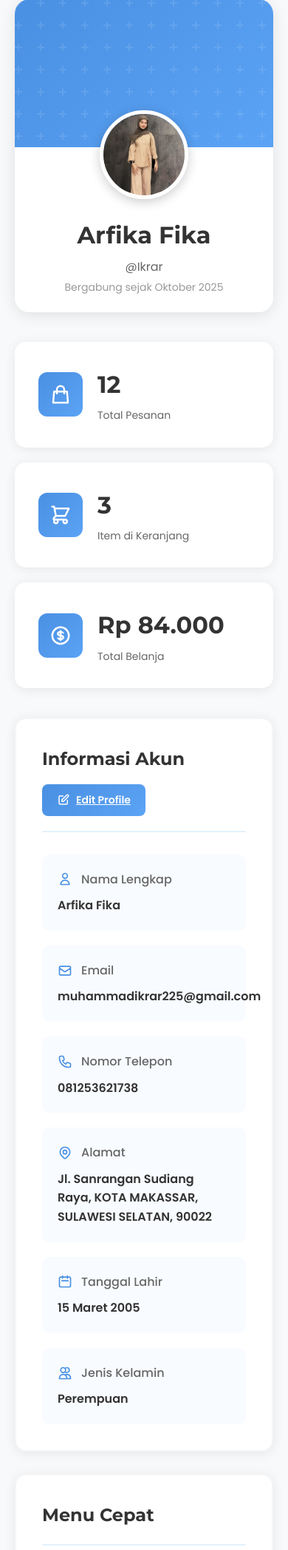
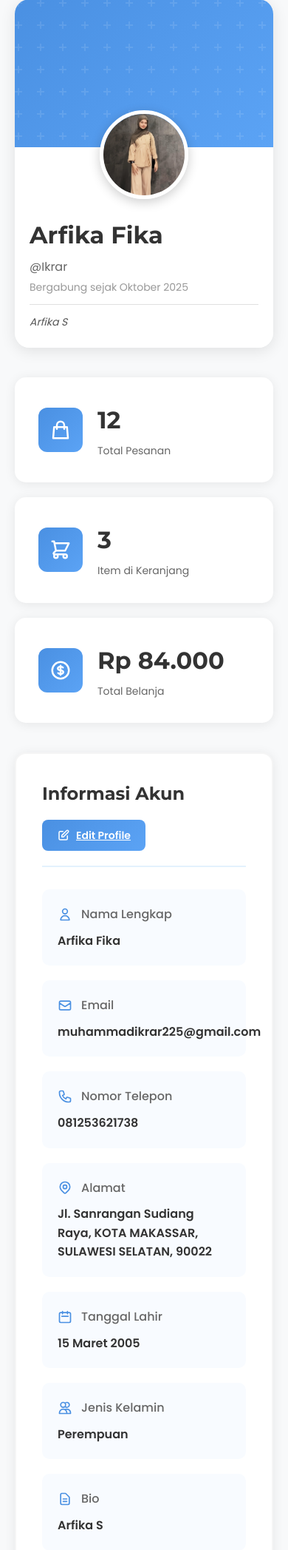
Before and after one commit to Ikrar37/Projek-MancingMo, a Django app: page /profile/ in a window 390 px wide. Shown: the part 167-2262 px from the top of the page at 74% size. Run offline with Django 5.2, Linux system fonts and the light colour scheme; a user stored in the database is signed in; data comes from the database, SQL or seed files in the repository; both versions use the stored data as it was after the commit.

Commit message:
update profile page

```diff
--- a/static/css/profile.css
+++ b/static/css/profile.css
@@ -92,6 +92,10 @@
     box-shadow: 0 4px 15px rgba(0, 0, 0, 0.2);
 }
 
+.profile-info {
+    text-align: left;
+}
+
 .profile-info h1 {
     font-size: 32px;
     font-weight: 700;
@@ -103,11 +107,24 @@
     margin: 3px 0;
     color: #666;
     font-size: 16px;
+    text-align: left;
 }
 
 .profile-info .member-since {
     font-size: 14px;
     color: #999;
+    text-align: left;
+}
+
+.profile-info .profile-bio {
+    margin-top: 12px;
+    padding-top: 12px;
+    border-top: 1px solid #e0e0e0;
+    font-size: 14px;
+    color: #555;
+    line-height: 1.6;
+    font-style: italic;
+    max-width: 600px;
 }
 
 /* Messages */
@@ -399,13 +416,30 @@
     .profile-header-content {
         flex-direction: column;
         align-items: center;
-        text-align: center;
         padding: 0 20px 20px;
     }
 
     .profile-avatar {
         margin-right: 0;
         margin-bottom: 15px;
+    }
+
+    /* Keep text left-aligned even on mobile */
+    .profile-info {
+        width: 100%;
+        text-align: left;
+    }
+
+    .profile-info h1 {
+        text-align: left;
+    }
+
+    .profile-info p {
+        text-align: left;
+    }
+
+    .profile-info .member-since {
+        text-align: left;
     }
 
     .stats-grid {
--- a/templates/registration/profile.html
+++ b/templates/registration/profile.html
@@ -38,21 +38,12 @@
                 <h1>{% if user.first_name %}{{ user.first_name }} {{ user.last_name }}{% else %}{{ user.username }}{% endif %}</h1>
                 <p>@{{ user.username }}</p>
                 <p class="member-since">Bergabung sejak {{ user.date_joined|date:"F Y" }}</p>
+                {% if profile.bio %}
+                <p class="profile-bio">{{ profile.bio }}</p>
+                {% endif %}
             </div>
         </div>
     </div>
-
-    <!-- ✅ HAPUS BLOK MESSAGES INI - Sudah ada di base.html
-    {% if messages %}
-        <div class="messages-container">
-            {% for message in messages %}
-            <div class="alert alert-{{ message.tags }}">
-                {{ message }}
-            </div>
-            {% endfor %}
-        </div>
-    {% endif %}
-    -->
 
     <!-- Profile Content -->
     <div class="profile-content">
@@ -186,6 +177,18 @@
                         {% endif %}
                     </div>
                 </div>
+
+                {% if profile.bio %}
+                <div class="detail-row detail-bio">
+                    <div class="detail-label">
+                        <svg viewBox="0 0 24 24" fill="none" stroke="currentColor">
+                            <path stroke-linecap="round" stroke-linejoin="round" stroke-width="2" d="M9 12h6m-6 4h6m2 5H7a2 2 0 01-2-2V5a2 2 0 012-2h5.586a1 1 0 01.707.293l5.414 5.414a1 1 0 01.293.707V19a2 2 0 01-2 2z"/>
+                        </svg>
+                        <span>Bio</span>
+                    </div>
+                    <div class="detail-value bio-text">{{ profile.bio }}</div>
+                </div>
+                {% endif %}
             </div>
         </div>
 
```
Also changed, not shown: db.sqlite3.
